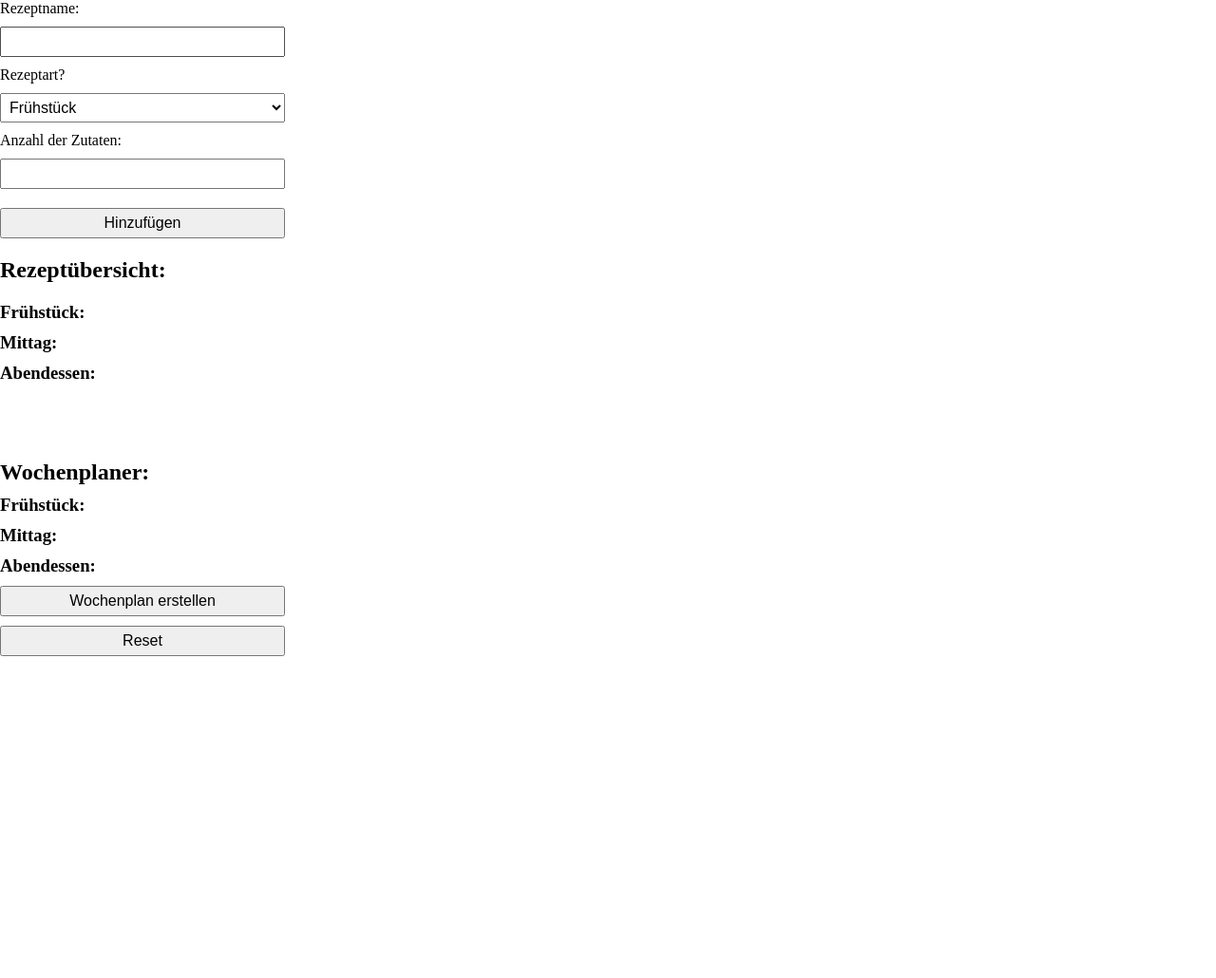
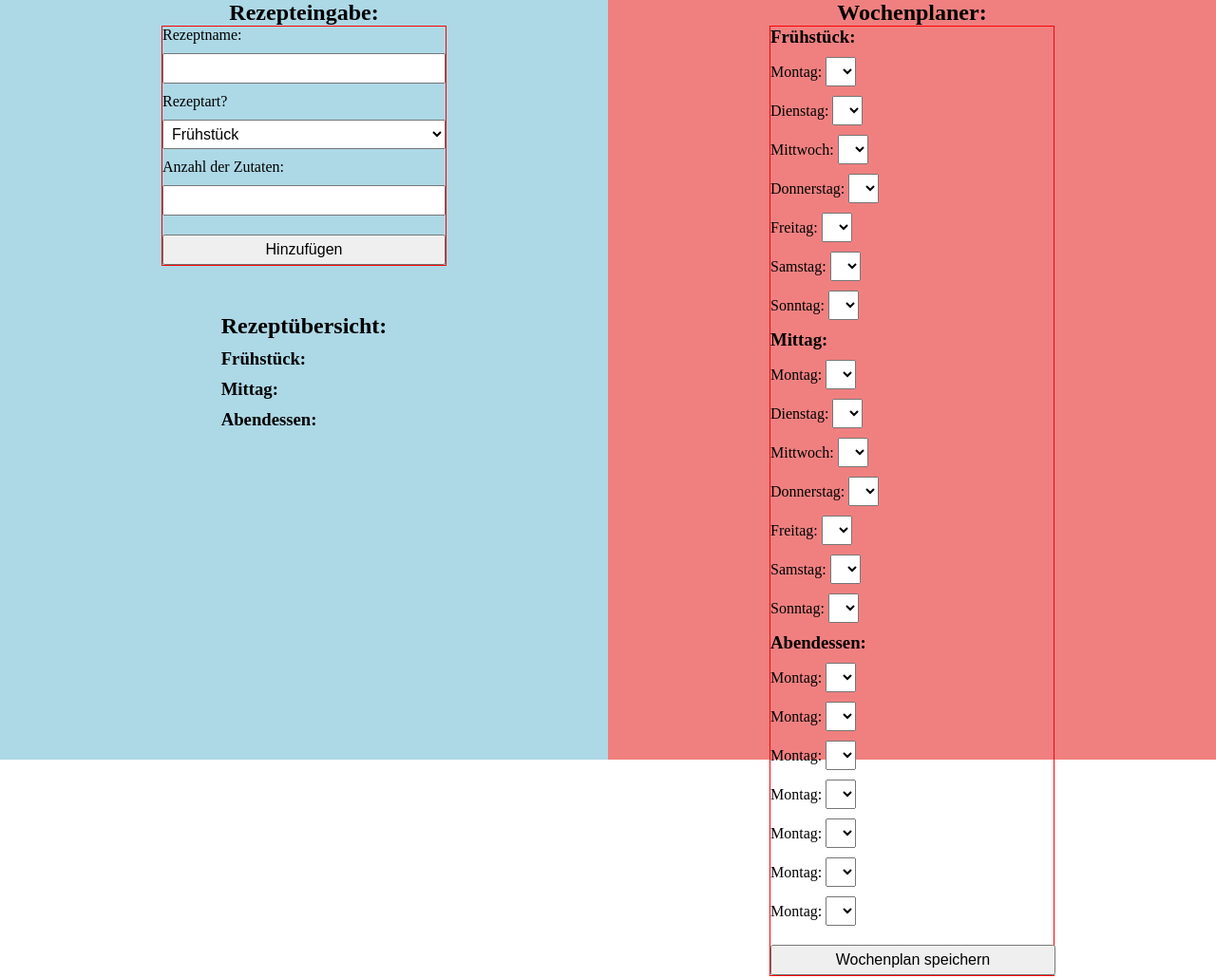
Before and after one commit to dennisgreger97/Wocheneinkaufsplaner, a website: page index.html in a window 1280 px wide. Shown: the whole page at 95% size. Before the commit the page ends 800 px from the top, so only its background shows below. Drawn offline with Linux system fonts and the light colour scheme.

Commit message:
in html formular für den wochenplaner hinzugefügt und css angepasst um es optisch ansprechend zu gestalten

```diff
--- a/index.html
+++ b/index.html
@@ -7,7 +7,10 @@
     <link rel="stylesheet" href="./main.css" />
   </head>
   <body>
+    <div id="container">
+      <div id="linkeSeite">
         <section id="firstSection">
+          <h2>Rezepteingabe:</h2>
           <form id="rezepteingabe">
             <label for="rezeptname">Rezeptname:</label>
             <input type="text" id="rezeptname" required />
@@ -28,7 +31,7 @@
           </form>
         </section>
 
-    <section id="seceondSection">
+        <section id="secondSection">
           <h2>Rezeptübersicht:</h2>
           <div id="rezeptUebersicht">
             <h3>Frühstück:</h3>
@@ -39,20 +42,107 @@
             <ul id="abendListe"></ul>
           </div>
         </section>
+      </div>
 
+      <div id="rechteSeite">
         <section id="thirdSection">
           <h2>Wochenplaner:</h2>
-      <div id="essenPlaner">
+          <form id="wochenplanForm">
             <h3>Frühstück:</h3>
-        <div id="fruehstueckPlaner"></div>
+            <div>
+              <label for="fruehstueck-1">Montag:</label>
+              <select id="fruehstueck-1" name="fruehstueck[]"></select>
+            </div>
+            <div>
+              <label for="fruehstueck-1">Dienstag:</label>
+              <select id="fruehstueck-1" name="fruehstueck[]"></select>
+            </div>
+            <div>
+              <label for="fruehstueck-1">Mittwoch:</label>
+              <select id="fruehstueck-1" name="fruehstueck[]"></select>
+            </div>
+            <div>
+              <label for="fruehstueck-1">Donnerstag:</label>
+              <select id="fruehstueck-1" name="fruehstueck[]"></select>
+            </div>
+            <div>
+              <label for="fruehstueck-1">Freitag:</label>
+              <select id="fruehstueck-1" name="fruehstueck[]"></select>
+            </div>
+            <div>
+              <label for="fruehstueck-1">Samstag:</label>
+              <select id="fruehstueck-1" name="fruehstueck[]"></select>
+            </div>
+            <div>
+              <label for="fruehstueck-1">Sonntag:</label>
+              <select id="fruehstueck-1" name="fruehstueck[]"></select>
+            </div>
+
             <h3>Mittag:</h3>
-        <div id="mittagPlaner"></div>
+            <div>
+              <label for="mittag-1">Montag:</label>
+              <select name="mittag[]" id="mittag-1"></select>
+            </div>
+            <div>
+              <label for="mittag-1">Dienstag:</label>
+              <select name="mittag[]" id="mittag-1"></select>
+            </div>
+            <div>
+              <label for="mittag-1">Mittwoch:</label>
+              <select name="mittag[]" id="mittag-1"></select>
+            </div>
+            <div>
+              <label for="mittag-1">Donnerstag:</label>
+              <select name="mittag[]" id="mittag-1"></select>
+            </div>
+            <div>
+              <label for="mittag-1">Freitag:</label>
+              <select name="mittag[]" id="mittag-1"></select>
+            </div>
+            <div>
+              <label for="mittag-1">Samstag:</label>
+              <select name="mittag[]" id="mittag-1"></select>
+            </div>
+            <div>
+              <label for="mittag-1">Sonntag:</label>
+              <select name="mittag[]" id="mittag-1"></select>
+            </div>
+
             <h3>Abendessen:</h3>
-        <div id="abendPlaner"></div>
+            <div>
+              <label for="abendessen-1">Montag:</label>
+              <select name="abendessen[]" id="abendessen-1"></select>
             </div>
-      <button id="startPlanerButton">Wochenplan erstellen</button>
-      <button id="planResetButton">Reset</button>
+            <div>
+              <label for="abendessen-1">Montag:</label>
+              <select name="abendessen[]" id="abendessen-1"></select>
+            </div>
+            <div>
+              <label for="abendessen-1">Montag:</label>
+              <select name="abendessen[]" id="abendessen-1"></select>
+            </div>
+            <div>
+              <label for="abendessen-1">Montag:</label>
+              <select name="abendessen[]" id="abendessen-1"></select>
+            </div>
+            <div>
+              <label for="abendessen-1">Montag:</label>
+              <select name="abendessen[]" id="abendessen-1"></select>
+            </div>
+            <div>
+              <label for="abendessen-1">Montag:</label>
+              <select name="abendessen[]" id="abendessen-1"></select>
+            </div>
+            <div>
+              <label for="abendessen-1">Montag:</label>
+              <select name="abendessen[]" id="abendessen-1"></select>
+            </div>
+
+            <button type="submit">Wochenplan speichern</button>
+          </form>
         </section>
+      </div>
+    </div>
 
     <script src="./script.js"></script>
   </body>
--- a/main.css
+++ b/main.css
@@ -2,6 +2,27 @@
   margin: 0;
   padding: 0;
   box-sizing: border-box;
+}
+
+#container {
+  display: flex;
+  height: 100vh;
+}
+
+#linkeSeite {
+  background-color: lightblue;
+  width: 50%;
+  display: flex;
+  flex-direction: column;
+  align-items: center;
+}
+
+#rechteSeite {
+  background-color: lightcoral;
+  width: 50%;
+  display: flex;
+  flex-direction: column;
+  align-items: center;
 }
 
 form {
@@ -9,6 +30,12 @@ form {
   flex-direction: column;
   gap: 10px;
   width: 300px;
+  margin-bottom: 50px;
+  border: solid 1px red;
+}
+
+h2 {
+  text-align: center;
 }
 
 input,
@@ -24,11 +51,6 @@ button {
   gap: 5px;
 }
 
-#rezeptUebersicht,
-h2 {
-  margin-top: 20px;
-}
-
 #rezeptUebersicht h3 {
   margin-top: 10px;
 }
@@ -41,16 +63,6 @@ h2 {
   margin: 5px 0;
 }
 
-#thirdSection {
-  margin-top: 60px;
-  display: flex;
-  flex-direction: column;
-}
-
-#essenPlaner h3 {
-  margin-top: 10px;
-}
-
 #thirdSection button {
   width: 300px;
   margin-top: 10px;
```
Lines whose indentation alone changed are shown as unchanged.
